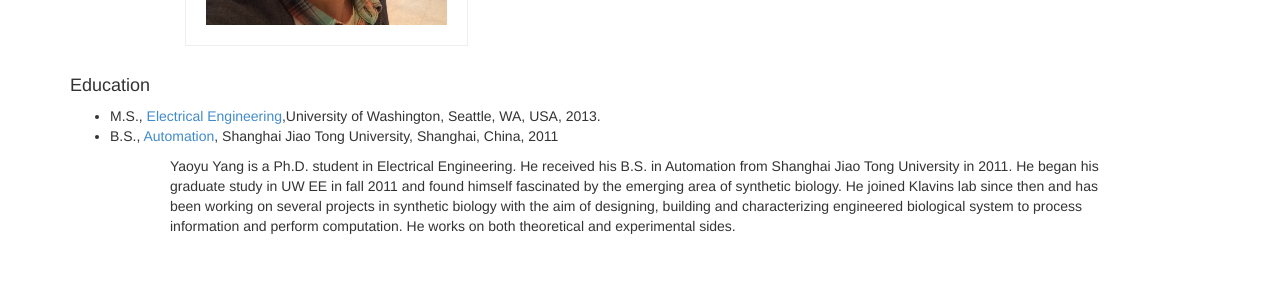
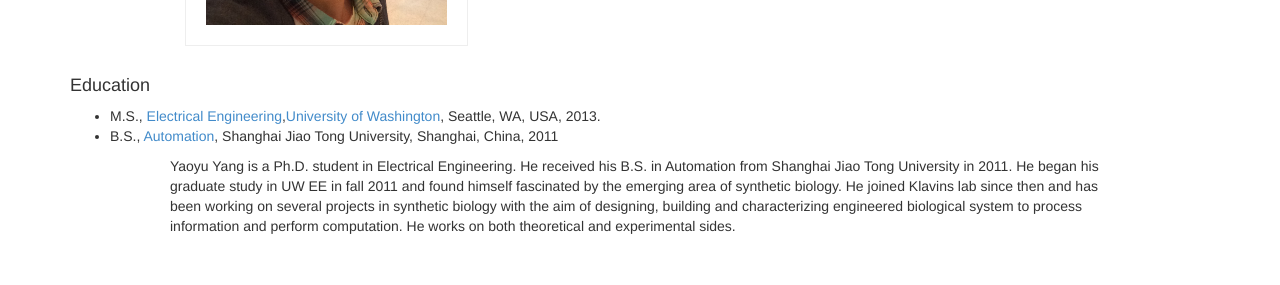
Before and after one commit to klavinslab/klavinslab.github.io, a Jekyll site: the page built from people/Yang.html, in a window 1280 px wide. Shown: the part 362-647 px from the top of the page. Built offline with Jekyll 4.4.1, drawn with Linux system fonts in a browser that asks for light colours; Markdown is read by kramdown in place of the engine named in the settings.

Commit message:
Update Yang.html

```diff
--- a/people/Yang.html
+++ b/people/Yang.html
@@ -23,8 +23,9 @@ title: Klavins Lab
 
 <ul>
 
-  <li> M.S., <a href="http://www.washington.edu/" class="external
-  text" title="http://www.chbe.ubc.ca/" rel="nofollow">Electrical Engineering</a>,University of Washington, Seattle, WA, USA, 2013.</li>
+  <li> M.S., <a href="http://www.ee.washington.edu/" class="external
+  text" title="http://www.chbe.ubc.ca/" rel="nofollow">Electrical Engineering</a>,<a href="http://www.washington
+  .edu/" rel="nofollow">University of Washington</a>, Seattle, WA, USA, 2013.</li>
 
   <li> B.S., <a href="http://en.sjtu.edu.cn/"
   class="external text" title="http://www.cheme.washington.edu/"
```
